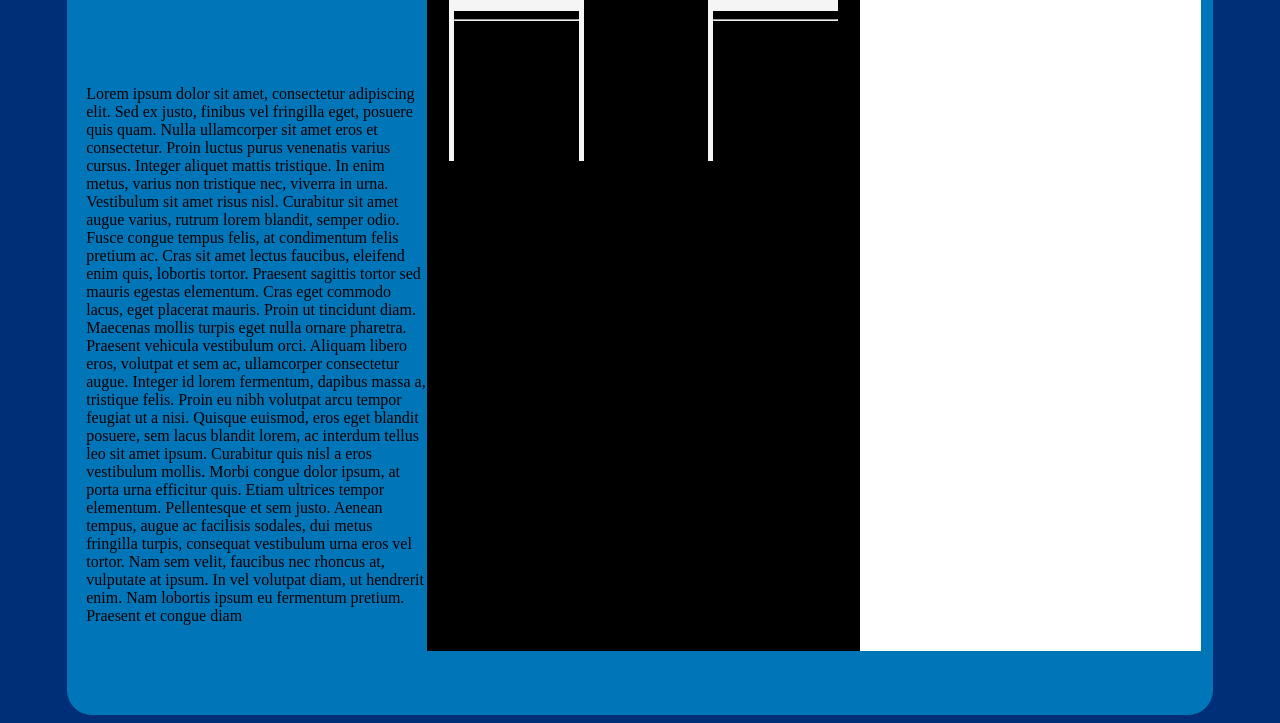
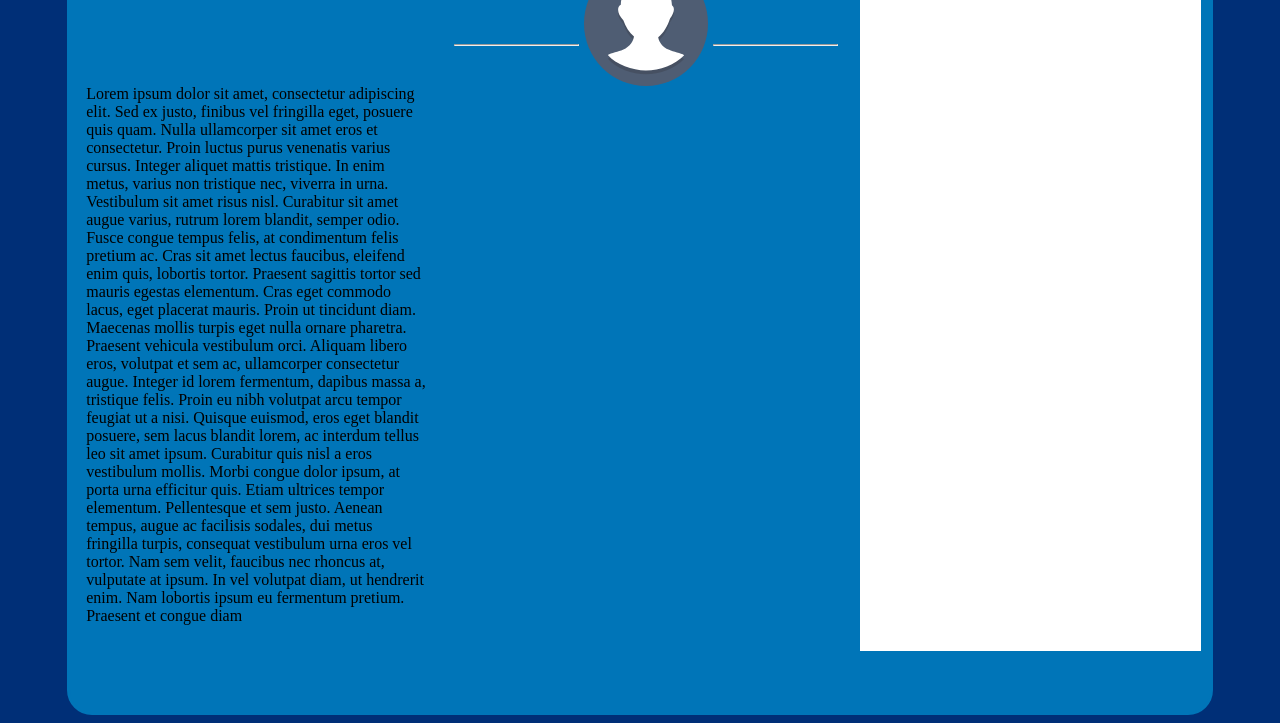
Before and after one commit to EloyZasMartinez/examen-lenguaje-de-marcas, a plain HTML site: page index.html in a window 1280 px wide. Shown: the part 156-879 px from the top of the page. Drawn offline with Linux system fonts and the light colour scheme.

Commit message:
commit con foto

```diff
--- a/index.html
+++ b/index.html
@@ -19,12 +19,19 @@
             </div>
         </div>
         <div class="columnacentral">
+
             <div class="-foto-">
                 <div class="barraizquierda"><hr></div>
-                <div class="fotos"> </div>
+                <div class="fotos">
+                    <img src="Circle-icons-profile.svg" alt="perfil">
+                </div>
                 <div class="barraderecha"><hr></div>
             </div>
-            <div></div>
+
+
+            <div class="formulario">
+
+            </div>
         </div>
         <div class="columnaderecha"></div>
     </div>
--- a/styles.css
+++ b/styles.css
@@ -27,7 +27,7 @@ body{
     width: 38%;
     height: 700px;
     margin-top: 40px;
-    background-color: black;
+
 }
 .columnaderecha{
     float:left;
@@ -55,33 +55,36 @@ p{
     margin-left: 5%;
     height: 200px;
     margin-top: 10px;
-    background-color: whitesmoke;
+
 }
 .barraizquierda{
-    margin-top: 50px;
+    margin-top: 75px;
     width: 32%;
     height: 200px;
     float: left;
-    background-color: black;
+
     margin-left: 5px;
 }
 .fotos{
     width: 32%;
     height: 200px;
     float: left;
-    background-color: black;
+
     margin-left: 5px;
 }
 .barraderecha{
-    margin-top: 50px;
+    margin-top: 75px;
     width: 32%;
     height: 200px;
     float: left;
-    background-color: black;
+
     margin-left: 5px;
 }
 
 br{
-    style="width:50%;text-align:left;margin-left:0";
-    color: black;
+    style="width:70%;text-align:left;margin-left:0";
+    color: gray;
 }
+.formulario{
+
+}
```
Also changed, not shown: Circle-icons-profile.svg (added).
